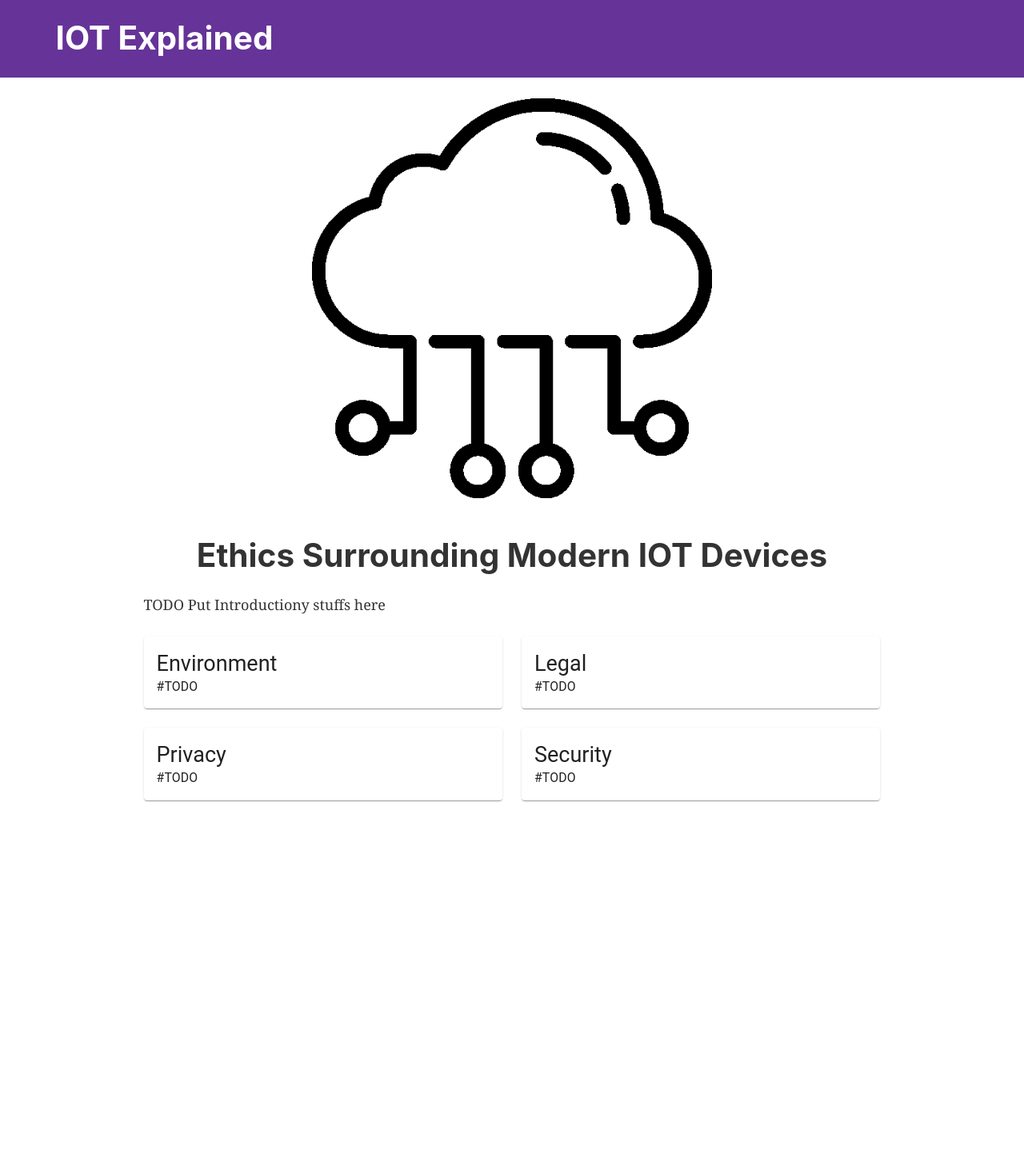
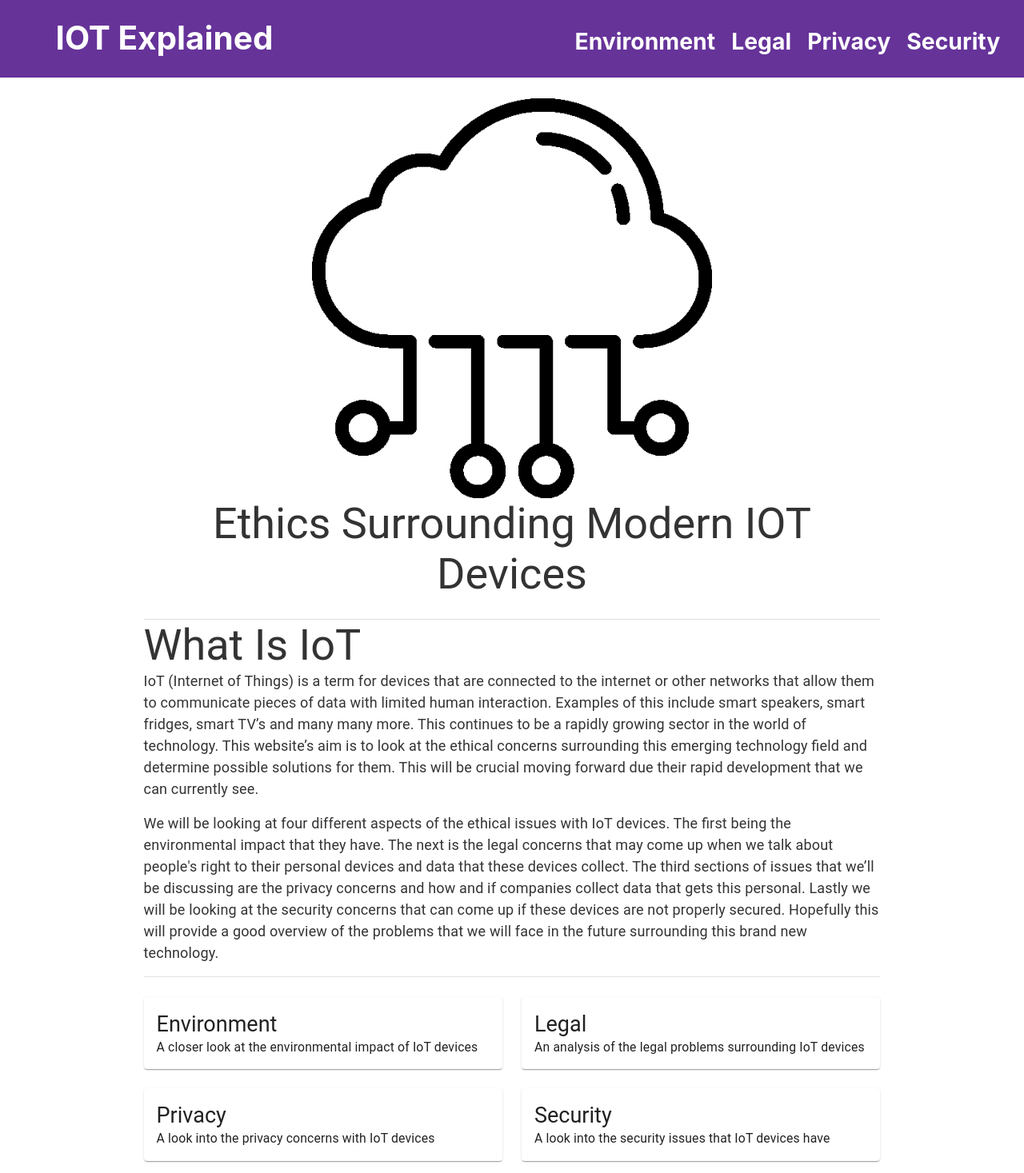
Before and after one commit to shimmy568/2911-Project-Website, a Gatsby site: page / in a window 1280 px wide. Shown: the whole page at 80% size. Before the commit the page ends 1027 px from the top, so only its background shows below. Built offline with nearby package versions, Linux system fonts and the light colour scheme; Gatsby itself is replaced by a stand-in of ours.

Commit message:
Added text for introduction page and updated stuffs

```diff
--- a/src/components/header.js
+++ b/src/components/header.js
@@ -10,32 +10,56 @@ const HeaderLinkContainer = styled.h1`
 const HeaderLink = styled(Link)`
   text-decoration: none;
   color: white;
+  width: fit-content;
   &:hover {
     text-decoration: underline;
     color: light-grey;
   }
 `
 
-const Header = ({ siteTitle }) => (
+const TitleLink = styled(HeaderLink)`
+  margin-left: 50px;
+`
+
+const PageLink = styled(HeaderLink)`
+  margin: 5px 10px;
+  font-size: 0.7em;
+`
+
+const PageLinkContainer = styled.div`
+  float: right;
+  width: fit-content;
+`
+
+const Header = ({ siteTitle }) => {
+  // console.log(window.location.pathname)
+  return (
     <header
       style={{
         background: `rebeccapurple`,
         marginBottom: `1.45rem`,
+        width: "100%",
       }}
     >
       <div
         style={{
-        margin: `0 50px`,
-        maxWidth: 960,
+          width: "100%",
           padding: `1.45rem 1.0875rem`,
         }}
       >
         <HeaderLinkContainer>
-        <HeaderLink to="/">{siteTitle}</HeaderLink>
+          <TitleLink to="/">{siteTitle}</TitleLink>
+          <PageLinkContainer>
+            <PageLink to="/environment/">Environment</PageLink>
+            <PageLink to="/legal/">Legal</PageLink>
+            <PageLink to="/privacy/">Privacy</PageLink>
+            <PageLink to="/security/">Security</PageLink>
+          </PageLinkContainer>
         </HeaderLinkContainer>
       </div>
     </header>
   )
+}
 
 Header.propTypes = {
   siteTitle: PropTypes.string,
--- a/src/components/shared.js
+++ b/src/components/shared.js
@@ -4,8 +4,3 @@ export const ImageContainer = styled.div`
   margin-top: 50px;
   margin: auto;
 `
-
-export const PageTitle = styled.h1`
-  text-align: center;
-  margin-top: 50px;
-`
--- a/src/pages/index.js
+++ b/src/pages/index.js
@@ -4,15 +4,22 @@ import Layout from "../components/layout"
 import SEO from "../components/seo"
 import IOTLogoImage from "../components/images/IOTLogoImage"
 import IndexCard from "../components/IndexCard"
-import { Grid } from "@material-ui/core"
+import { Grid, Typography, Divider } from "@material-ui/core"
 import styled from "styled-components"
-import {
-  ImageContainer as ImageContainerRaw,
-  PageTitle,
-} from "../components/shared"
+import { ImageContainer as ImageContainerRaw } from "../components/shared"
 
 const ImageContainer = styled(ImageContainerRaw)`
   max-width: 500px;
+`
+
+const BodyContainer = styled.div`
+  margin-top: 25px;
+  margin-bottom: 25px;
+`
+
+const PaddedDivider = styled(Divider)`
+  margin-top: 25px;
+  margin-bottom: 25px;
 `
 
 const IndexPage = () => (
@@ -22,27 +29,76 @@ const IndexPage = () => (
       <ImageContainer>
         <IOTLogoImage />
       </ImageContainer>
-      <PageTitle>Ethics Surrounding Modern IOT Devices</PageTitle>
+      <Typography variant="h3" component="h1" align="center">
+        Ethics Surrounding Modern IOT Devices
+      </Typography>
     </div>
-    <p>TODO Put Introductiony stuffs here</p>
+    <BodyContainer>
+      <PaddedDivider />
+      <Typography variant="h3" component="h3">
+        What Is IoT
+      </Typography>
+      <Typography
+        variant="body1"
+        component="body1"
+        paragraph={true}
+        display="block"
+      >
+        IoT (Internet of Things) is a term for devices that are connected to the
+        internet or other networks that allow them to communicate pieces of data
+        with limited human interaction. Examples of this include smart speakers,
+        smart fridges, smart TV’s and many many more. This continues to be a
+        rapidly growing sector in the world of technology. This website’s aim is
+        to look at the ethical concerns surrounding this emerging technology
+        field and determine possible solutions for them. This will be crucial
+        moving forward due their rapid development that we can currently see.
+      </Typography>
+
+      <Typography
+        variant="body1"
+        component="body1"
+        paragraph={true}
+        display="block"
+      >
+        We will be looking at four different aspects of the ethical issues with
+        IoT devices. The first being the environmental impact that they have.
+        The next is the legal concerns that may come up when we talk about
+        people's right to their personal devices and data that these devices
+        collect. The third sections of issues that we’ll be discussing are the
+        privacy concerns and how and if companies collect data that gets this
+        personal. Lastly we will be looking at the security concerns that can
+        come up if these devices are not properly secured. Hopefully this will
+        provide a good overview of the problems that we will face in the future
+        surrounding this brand new technology.
+      </Typography>
+      <PaddedDivider />
+    </BodyContainer>
     <Grid container spacing={3}>
       <Grid item xs={6}>
         <IndexCard
           cardTitle="Environment"
-          cardDesc="#TODO"
+          cardDesc="A closer look at the environmental impact of IoT devices"
           cardDest="/environment/"
         />
       </Grid>
       <Grid item xs={6}>
-        <IndexCard cardTitle="Legal" cardDesc="#TODO" cardDest="/legal/" />
+        <IndexCard
+          cardTitle="Legal"
+          cardDesc="An analysis of the legal problems surrounding IoT devices"
+          cardDest="/legal/"
+        />
       </Grid>
       <Grid item xs={6}>
-        <IndexCard cardTitle="Privacy" cardDesc="#TODO" cardDest="/privacy/" />
+        <IndexCard
+          cardTitle="Privacy"
+          cardDesc="A look into the privacy concerns with IoT devices"
+          cardDest="/privacy/"
+        />
       </Grid>
       <Grid item xs={6}>
         <IndexCard
           cardTitle="Security"
-          cardDesc="#TODO"
+          cardDesc="A look into the security issues that IoT devices have"
           cardDest="/security/"
         />
       </Grid>
--- a/src/pages/privacy.js
+++ b/src/pages/privacy.js
@@ -2,11 +2,14 @@ import React from "react"
 
 import Layout from "../components/layout"
 import SEO from "../components/seo"
+import { Typography } from "@material-ui/core"
 
 const PrivacyPage = () => (
   <Layout>
     <SEO title="Privacy" />
-    <h1>PRIVACY PAGE</h1>
+    <Typography variant="h3" component="h1" align="center">
+      Privacy Issues With IoT
+    </Typography>
     <p>TODO</p>
   </Layout>
 )
```
Also changed, not shown: src/pages/environment.js (+5 -5 lines), src/pages/legal.js (+5 -5 lines), src/pages/security.js (+55 -6 lines). Lines whose indentation alone changed are shown as unchanged.
